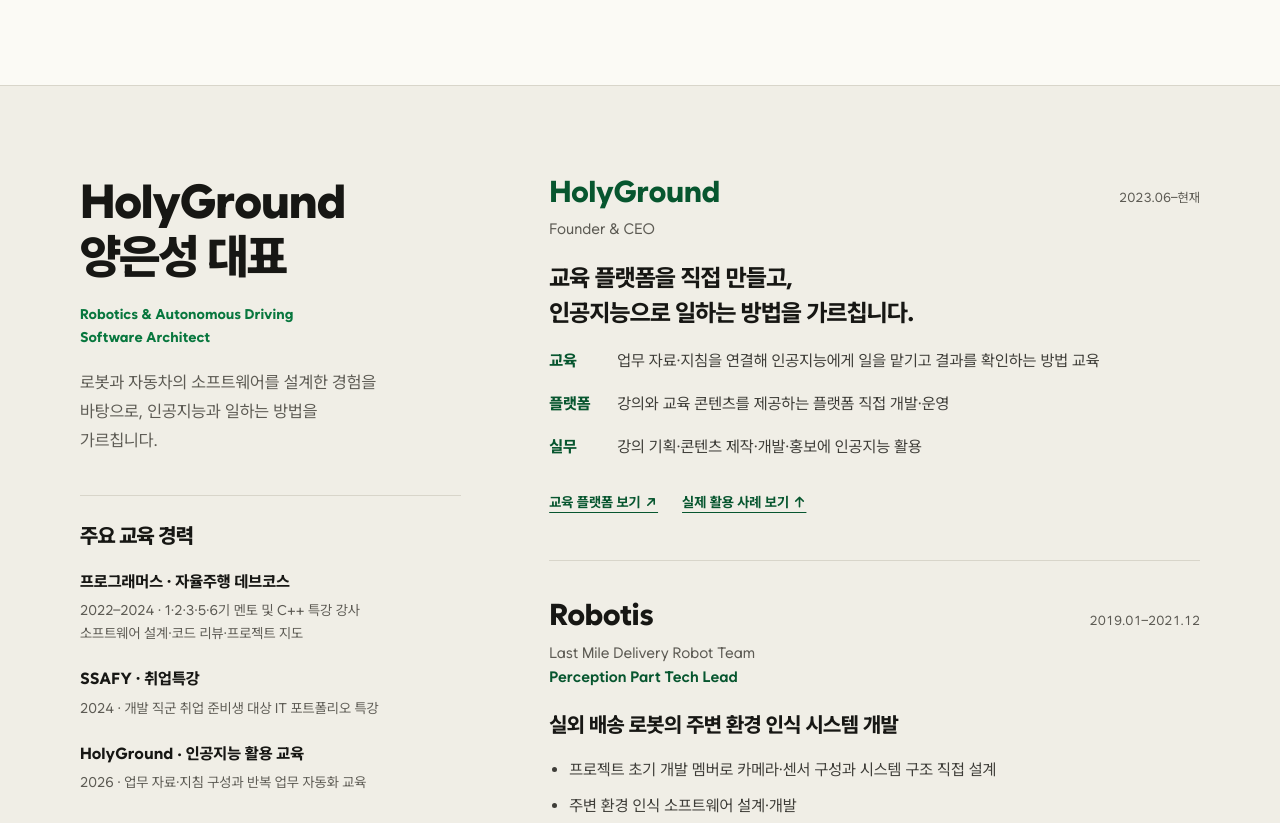
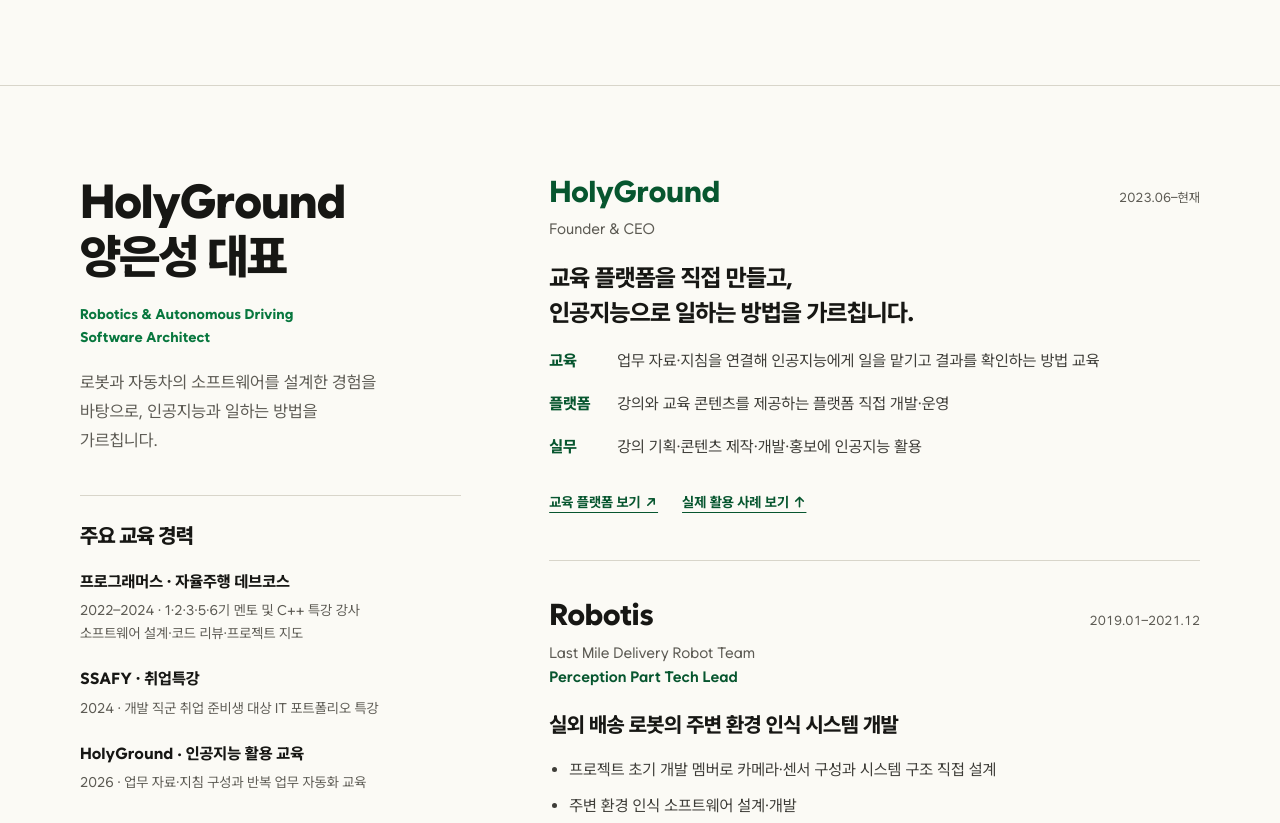
Before and after one commit to movingChurch/ai-4weeks, a plain HTML site: page index.html in a window 1280 px wide. Shown: the part 5635-6458 px from the top of the page. Drawn offline with Linux system fonts and the light colour scheme.

Commit message:
Match instructor section to the page paper background

```diff
--- a/index.html
+++ b/index.html
@@ -101,7 +101,7 @@
     .support-list strong{display:block;margin-bottom:4px;font-size:21px}
     .support-list span{color:var(--muted)}
     .faq h3{margin-bottom:30px}
-    .teacher{background:var(--soft)}
+    .teacher{background:var(--paper)}
     .teacher-layout{display:grid;grid-template-columns:.8fr 1.4fr;gap:90px}
     .teacher h2{font-size:clamp(34px,4vw,52px)}
     .teacher .role{color:var(--green);font-weight:750}
```
